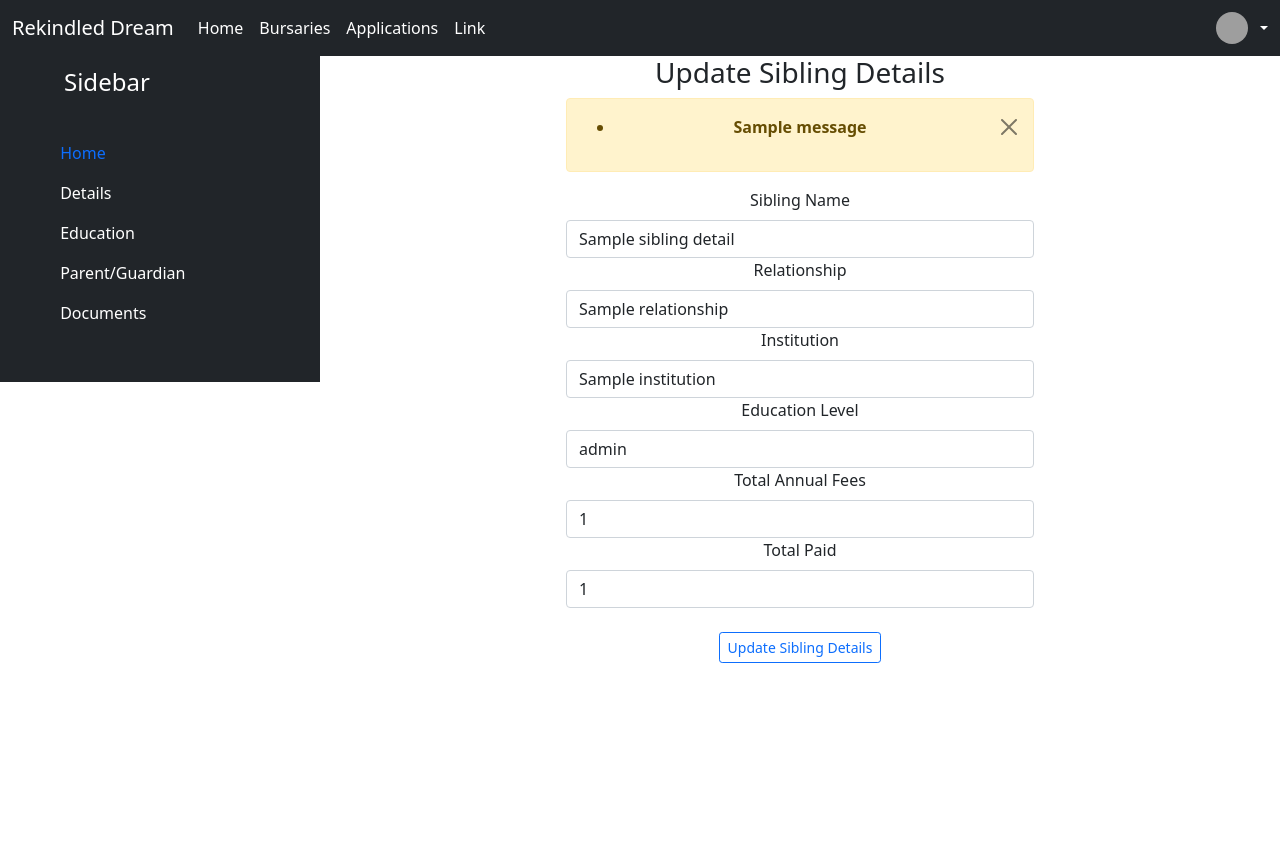
After one commit to otienosteve/programming-project-kca, a Flask app: template templates/student/update-siblings.html in a window 1280 px wide. The commit adds this page. Run offline with Flask 3, Linux system fonts and the light colour scheme; tables that the repository leaves empty hold one stand-in row (values such as "Sample post"); the template is opened without the code that fills it: values that come from a table or form of the project are taken from there, most other values are stand-ins (such as "Sample title", 1, 10 or a date in 2020); one stand-in notice (Sample message) is shown; some libraries are stand-ins or nearby versions; grey boxes are pictures that could not be loaded.

Commit message:
Add Full CRUD For Siblings

```diff
--- a/forms.py
+++ b/forms.py
@@ -111,5 +111,6 @@ class SiblingsUpdateForm(FlaskForm):
     relationship = StringField('Relationship')
     institution = StringField('Institution')
     total = StringField('Total Annual Fees')
+    level = StringField('Education Level')
     paid = StringField('Total Paid')
     submit =SubmitField('Update Sibling Details')
--- /dev/null
+++ b/templates/student/update-siblings.html
@@ -0,0 +1,38 @@
+{% extends 'student/student-dashboard.html' %}
+{% block center %}
+<div class="form-section w-50 mx-auto text-center">
+
+    <h3> Update Sibling Details</h3>
+    {% with messages = get_flashed_messages() %}
+    {% if messages %}
+    <div class="alert alert-warning alert-dismissible fade show" role="alert">
+
+        <ul>
+            {% for message in messages %}
+            <li>
+                <strong>{{ message }}</strong>
+            </li>
+            {% endfor %}
+        </ul>
+        <button type="button" class="btn-close" data-bs-dismiss="alert" aria-label="Close"></button>
+    </div>
+    {% endif %}
+    {% endwith %}
+    <form action="" method="POST">
+        {{form.hidden_tag()}}
+        {{form.name.label(class='form-label')}}{{form.name(class='form-control', value=sibling_details.name)}}
+        {{form.relationship.label(class='form-label')}}{{form.relationship(class='form-control', value=
+        sibling_details.relationship)}}
+        {{form.institution.label(class='form-label')}}{{form.institution(class='form-control', value=
+        sibling_details.institution)}}
+        {{form.level.label(class='form-label')}}{{form.level(class='form-control', value=
+        sibling_details.level)}}
+        {{form.total.label(class='form-label')}}{{form.total(class='form-control',value=
+        sibling_details.total_annual_fees)}}
+        {{form.paid.label(class='form-label')}}{{form.paid(class='form-control', value=
+        sibling_details.paid)}}
+        <br>
+        {{form.submit(class='btn btn-outline-primary btn-sm')}}
+    </form>
+</div>
+{% endblock center %}
--- a/templates/student/view-siblings.html
+++ b/templates/student/view-siblings.html
@@ -25,9 +25,9 @@
                 <td scope="row">{{sibling.level}}</td>
                 <td scope="row">{{sibling.total_annual_fees}}</td>
                 <td scope="row">{{sibling.paid}}</td>
-                <td scope="row"> <a href="{{url_for('student_bp.update_education', id=sibling.id)}}"
-                        class="btn btn-outline-primary btn-sm">Update </a> </td>
-                <td scope="row"> <a href="{{url_for('student_bp.education_by_id', id=sibling.id)}}"
+                <td scope="row"> <a href="{{url_for('student_bp.update_sibling', id=sibling.id)}}"
+                        class="btn btn-outline-primary btn-sm">Update</a> </td>
+                <td scope="row"> <a href="{{url_for('student_bp.sibling_by_id', id=sibling.id)}}"
                         class="btn btn-outline-danger btn-sm">Delete </a></td>
             </tr>
             {% endfor %}
```
Also changed, not shown: students.py (+12 -14 lines).
